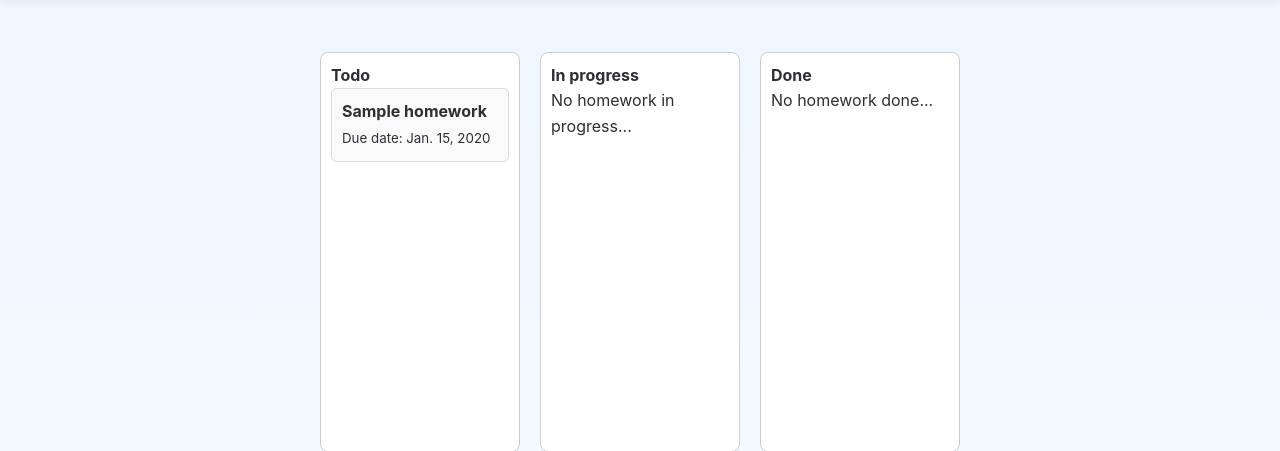
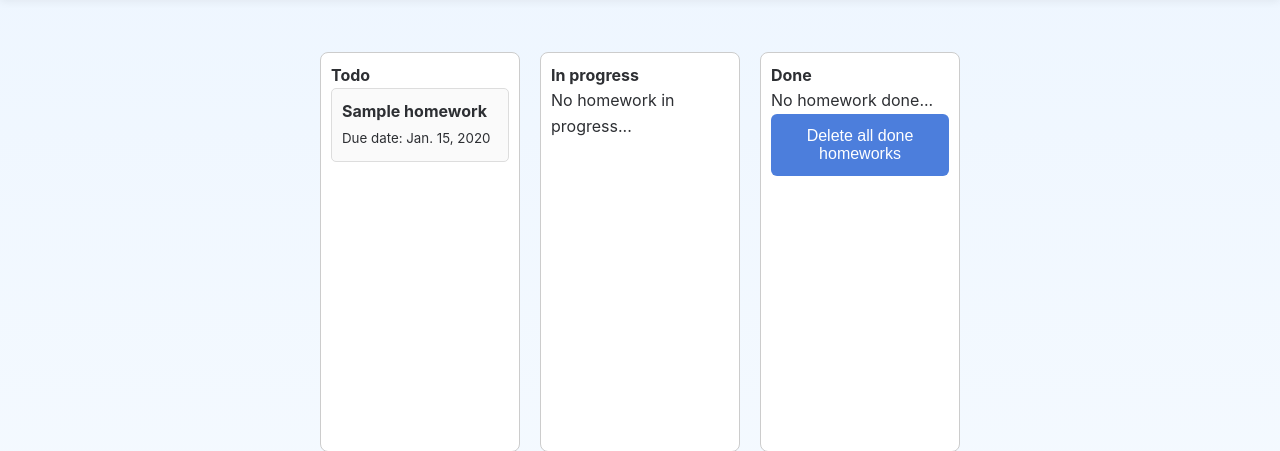
Before and after one commit to mzsl03/private-teacher-site, a Django app: page /kanban/1/ in a window 1280 px wide. Shown: the part 46-497 px from the top of the page. Run offline with Django 5.2, Linux system fonts and the light colour scheme; a user stored in the database is signed in; tables that the repository leaves empty hold one stand-in row (values such as "Sample post").

Commit message:
feat: new delete done homework logic added

```diff
--- /dev/null
+++ b/core_site/homework_org_site/static/js/kanban_delete.js
@@ -0,0 +1,27 @@
+document.addEventListener("DOMContentLoaded", () => {
+  const deleteBtn = document.getElementById("delete-done-btn");
+  const container = document.getElementById("kanban-container");
+  if (!deleteBtn || !container) return;
+
+  const csrfToken = container.dataset.csrfToken;
+
+  deleteBtn.addEventListener("click", async () => {
+    if (!confirm("Are you sure you want to delete all done homeworks?")) return;
+
+    const response = await fetch("/delete_done/", {
+      method: "POST",
+      headers: {
+        "Content-Type": "application/json",
+        "X-CSRFToken": csrfToken,
+      },
+    });
+
+    const data = await response.json();
+    if (data.success) {
+      alert(`Deleted ${data.deleted} done homework(s).`);
+      window.location.reload();
+    } else {
+      alert("Something went wrong while deleting!");
+    }
+  });
+});
--- a/core_site/homework_org_site/templates/kanban.html
+++ b/core_site/homework_org_site/templates/kanban.html
@@ -43,7 +43,9 @@
             {% empty %}
                 <p>No homework done...</p>
             {% endfor %}
+            <button id="delete-done-btn" class="btn">Delete all done homeworks</button>
         </div>
     </div>
     <script src="{% static 'js/kanban_drag.js' %}"></script>
+    <script src="{% static 'js/kanban_delete.js' %}"></script>
 {% endblock %}
--- a/core_site/homework_org_site/urls.py
+++ b/core_site/homework_org_site/urls.py
@@ -33,4 +33,5 @@ urlpatterns = [
     path('kanban/<int:student_id>/', views.kanban_board, name='kanban'),
     path('add_homework/', views.add_homework, name='add_homework'),
     path('update_status/', views.update_status, name='update_homework_status'),
+    path('delete_done/', views.delete_done_homeworks, name='delete_done_homeworks'),
 ]
--- a/core_site/homework_org_site/views.py
+++ b/core_site/homework_org_site/views.py
@@ -174,3 +174,10 @@ def update_status(request):
         except Homework.DoesNotExist:
             return JsonResponse({"success": False, "error": "Homework not found"})
     return JsonResponse({"success": False, "error": "Invalid request"})
+
+@csrf_exempt
+def delete_done_homeworks(request):
+    if request.method == "POST":
+        deleted_count, _ = Homework.objects.filter(status="DONE").delete()
+        return JsonResponse({"success": True, "deleted": deleted_count})
+    return JsonResponse({"success": False, "error": "Invalid request"})
```
